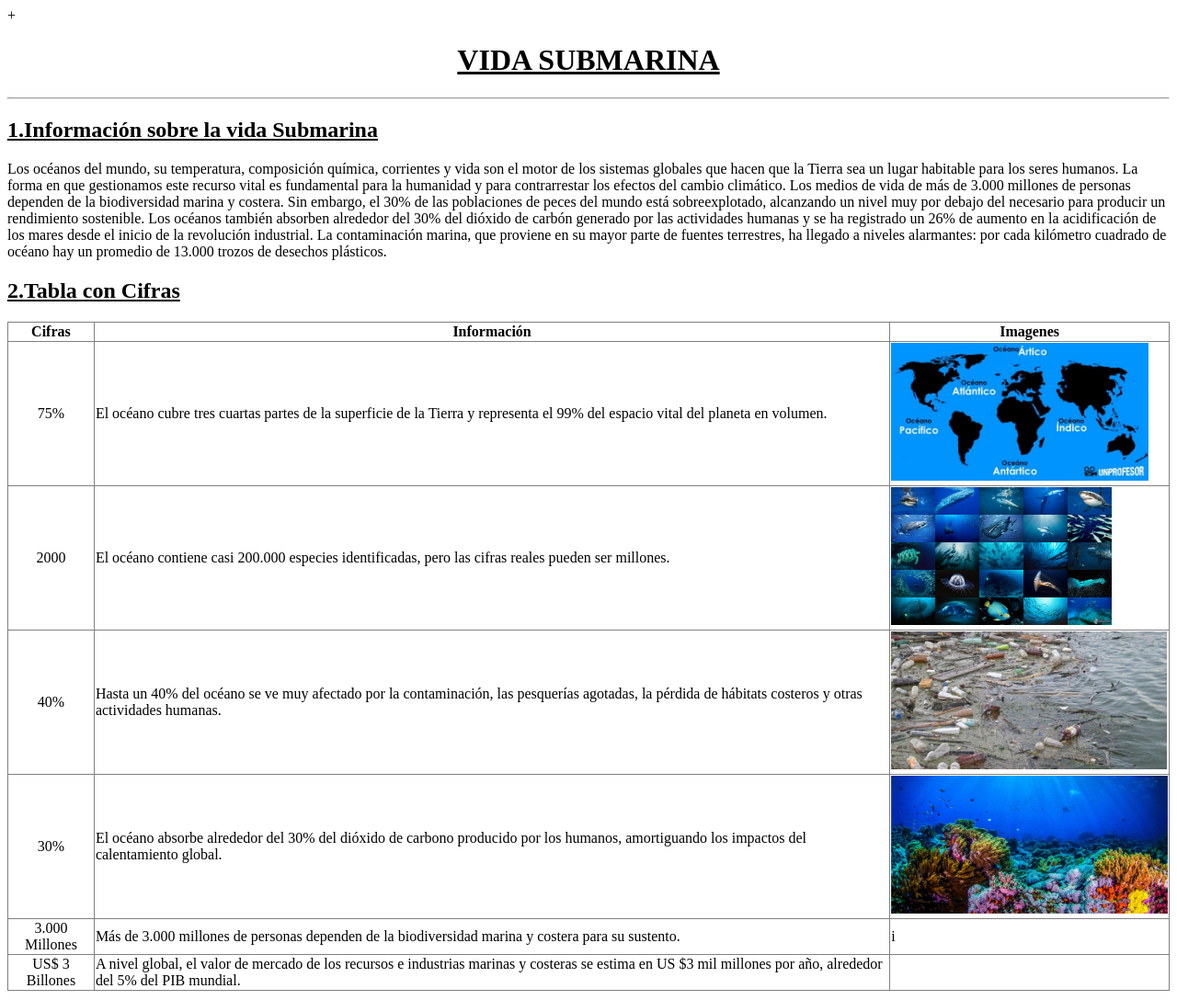
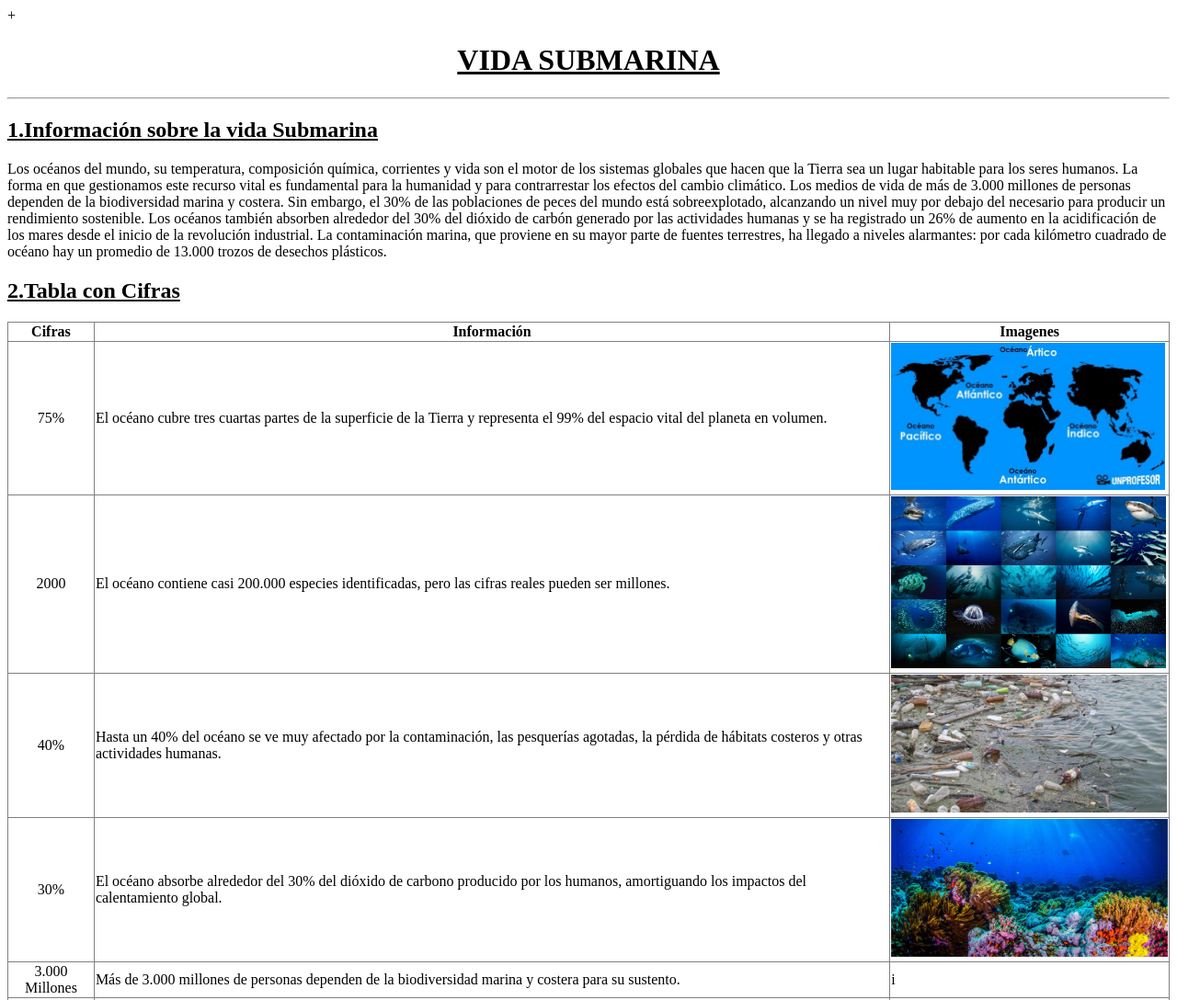
Before and after one commit to cgilabert/odsClaseAW2020, a plain HTML site: page ods14a.html in a window 1280 px wide. Shown: the top 1088 px of the page at 92% size. Drawn offline with Linux system fonts and the light colour scheme.

Commit message:
Sexta Version mejorada

```diff
--- a/ods14a.html
+++ b/ods14a.html
@@ -23,12 +23,12 @@ Los océanos también absorben alrededor del 30% del dióxido de carbón generad
     <tr>
         <td><center>75%</center></td>
         <td>El océano cubre tres cuartas partes de la superficie de la Tierra y representa el 99% del espacio vital del planeta en volumen.</td>
-        <td><img src="imagenes_14A/Imagenoceano2.jpg" alt="width=150" height="150"></td>
+        <td><img src="imagenes_14A/Imagenoceano2.jpg" alt="width=160" height="160"></td>
     </tr>
     <tr>
         <td><center>2000</center></td>
         <td>El océano contiene casi 200.000 especies identificadas, pero las cifras reales pueden ser millones.</td>
-        <td><img src="imagenes_14A/Imagenoceano314A.jpg" alt="width=150" height="150"></td>
+        <td><img src="imagenes_14A/Imagenoceano314A.jpg" alt="width=187" height="187"></td>
     </tr>
     <tr>
         <td><center>40%</center></td>
```
